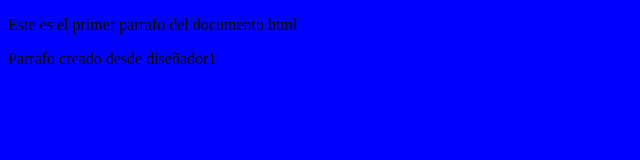
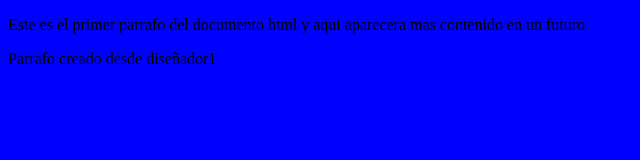
Before and after one commit to tuplanweb/cursoPildoras, a plain HTML site: page index.html in a window 1280 px wide. Shown: the whole page, without its empty margins (0-640 px from the left). Drawn offline with Linux system fonts and the light colour scheme.

Commit message:
first natural state

```diff
--- a/index.html
+++ b/index.html
@@ -8,7 +8,7 @@
    <script src="/js/script.js" ></script>
 </head>
 <body>
-    <p>Este es el primer parrafo del documento html</p>
+    <p>Este es el primer parrafo del documento html y aqui aparecera mas contenido en un futuro</p>
 
 
     <p>Parrafo creado desde diseñador1</p>
```
